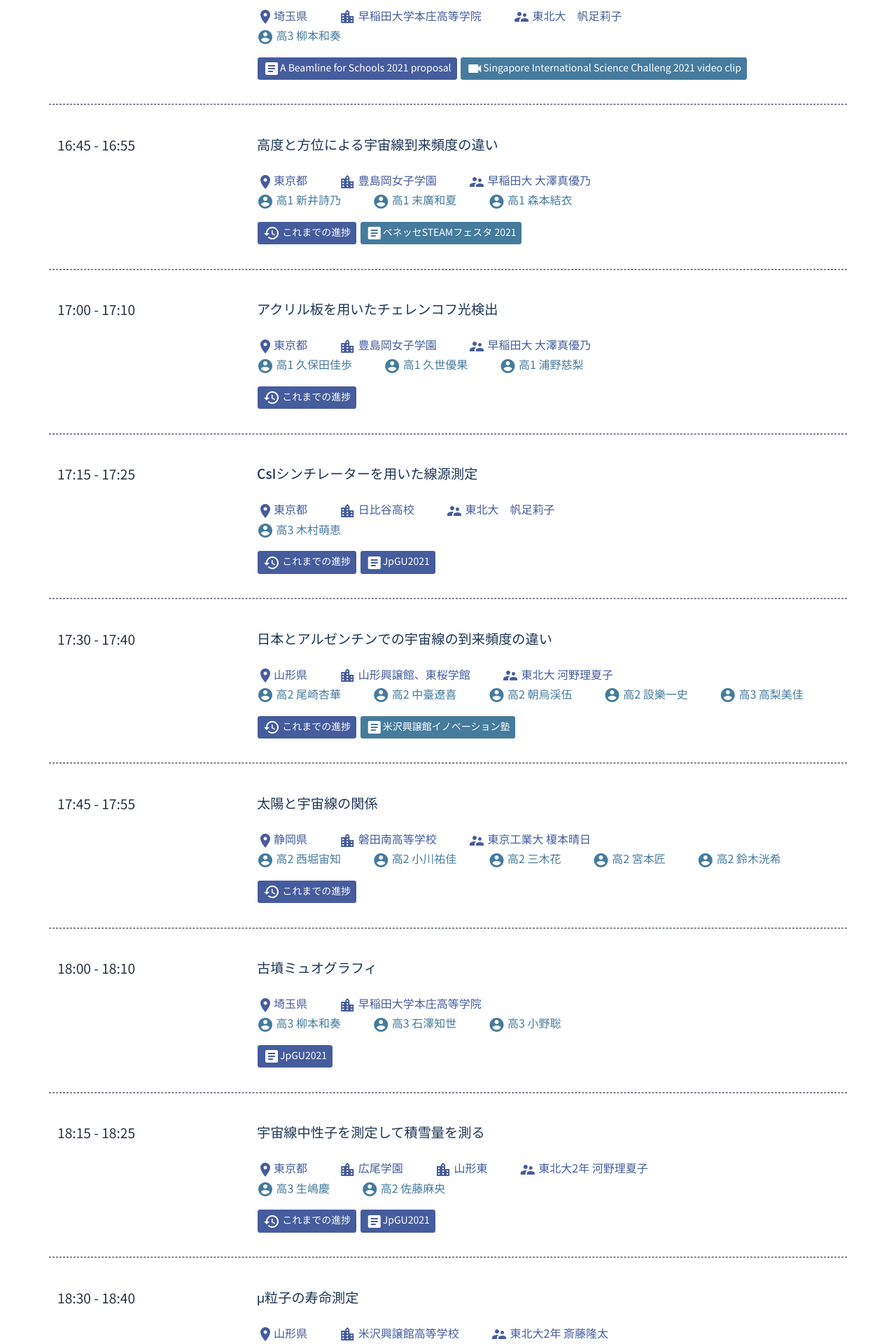
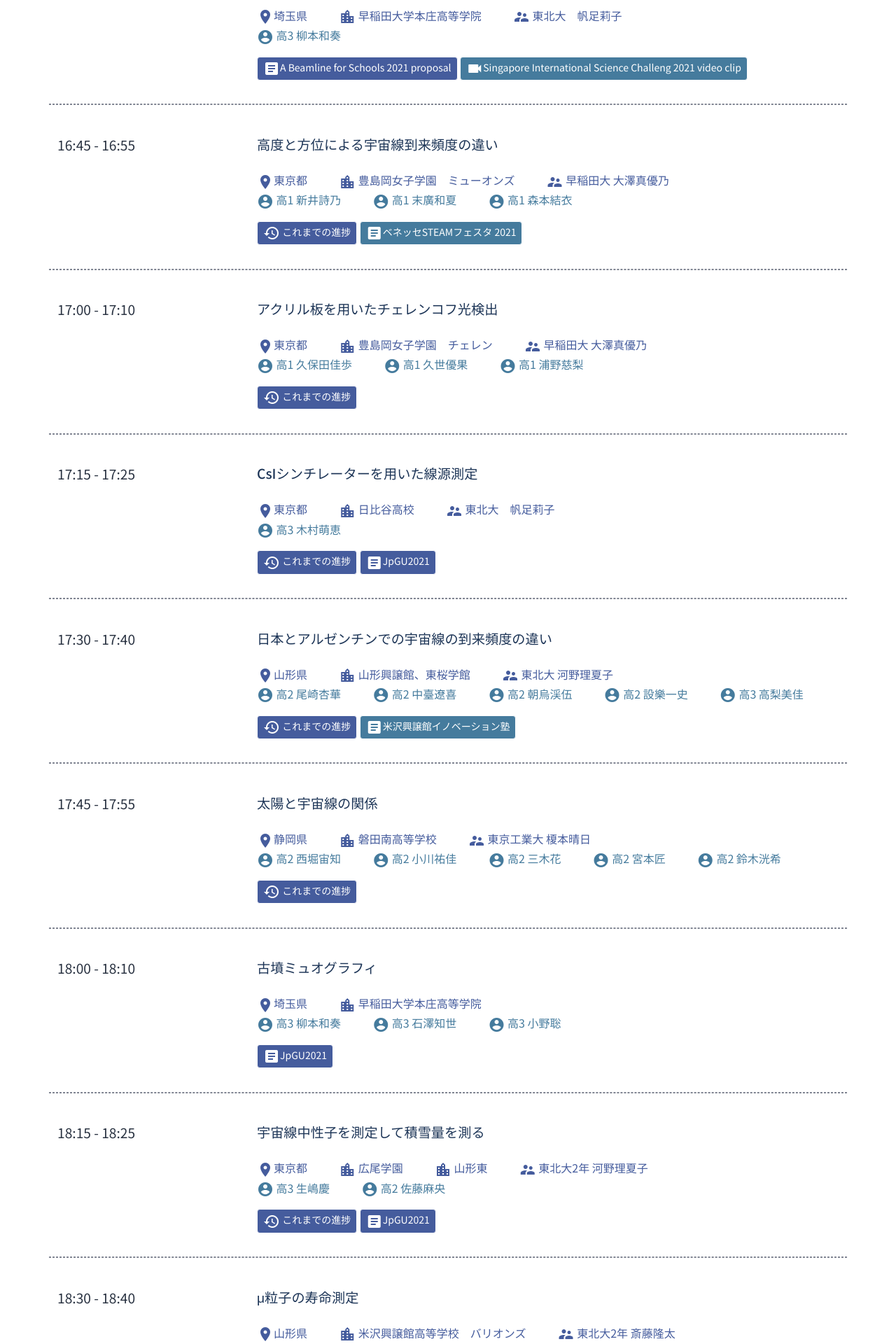
Before and after one commit to accel-kitchen/tanq-website, a PHP site: page /progress-report/2021-1/ in a window 1280 px wide. Shown: the part 2317-4237 px from the top of the page at 70% size. Run offline with PHP 8.4, Linux system fonts and the light colour scheme.

Commit message:
チーム名を追加

```diff
--- a/header.php
+++ b/header.php
@@ -53,6 +53,7 @@
                             <li><a class="dropdown-item" href="https://tanq.kaduo.jp/workshop/online2020/"> オンライン宇宙線探究ワークショップ（2020.11.15） </a></li>
                             <li><a class="dropdown-item" href="https://tanq.kaduo.jp/progress-report/2020-2/"> 宇宙線探究活動進捗報告会（2020.12.22） </a></li>
                             <li><a class="dropdown-item" href="https://tanq.kaduo.jp/progress-report/2021-1/"> 宇宙線探究活動進捗報告会（2021.6.12） </a></li>
+                            <li><a class="dropdown-item" href="https://tanq.kaduo.jp/workshop/online2021/"> オンライン宇宙線探究ワークショップ（2021.8.11） </a></li>
                         </ul>
                     </li>
                 </ul>
--- a/index.php
+++ b/index.php
@@ -24,7 +24,7 @@ include($webroot."/header.php");
         <div class="container section">
             <div class="card">
                 <div class=" mx-auto">
-                    <img src="./assets/img/tanq-online-progressreport2021-banner.jpg" class="img-fluid card-img rounded">
+                    <img src="./assets/img/tanq-online-workshop2021-banner.jpg" class="img-fluid card-img rounded">
                 </div>
                 <div class="card-img-overlay d-flex justify-content-center" style="top:40%">
                     <button class="btn btn-primary btn-lg d-blcok mx-auto align-self-center " onclick="location.href='./progress-report/2021-1/'" role="button">もっと詳しく知る</button>
--- a/progress-report/2021-1/index.php
+++ b/progress-report/2021-1/index.php
@@ -161,7 +161,7 @@ include($webroot."/header.php");
                     <h3>高度と方位による宇宙線到来頻度の違い</h3>
                     <p class="schedule-description">
                         <span class="material-icons icon">location_on</span><span class="margin">東京都</span>
-                        <span class="material-icons icon">location_city</span> <span class="margin">豊島岡女子学園</span>
+                        <span class="material-icons icon">location_city</span> <span class="margin">豊島岡女子学園　ミューオンズ</span>
                         <span class="material-icons icon">supervisor_account</span> <span class="margin">早稲田大 大澤真優乃</span>
                         <br>
                     </p>
@@ -185,7 +185,7 @@ include($webroot."/header.php");
                     <h3>アクリル板を用いたチェレンコフ光検出</h3>
                     <p class="schedule-description">
                         <span class="material-icons icon">location_on</span><span class="margin">東京都</span>
-                        <span class="material-icons icon">location_city</span> <span class="margin">豊島岡女子学園</span>
+                        <span class="material-icons icon">location_city</span> <span class="margin">豊島岡女子学園　チェレン</span>
                         <span class="material-icons icon">supervisor_account</span> <span class="margin">早稲田大 大澤真優乃</span>
                         <br>
                     </p>
@@ -325,7 +325,7 @@ include($webroot."/header.php");
                     </h3>
                     <p class="schedule-description">
                         <span class="material-icons icon">location_on</span><span class="margin">山形県</span>
-                        <span class="material-icons icon">location_city</span> <span class="margin">米沢興譲館高等学校</span>
+                        <span class="material-icons icon">location_city</span> <span class="margin">米沢興譲館高等学校　バリオンズ</span>
                         <span class="material-icons icon">supervisor_account</span> <span class="margin">東北大2年 斎藤隆太</span>
                         <br>
                     </p>
```
